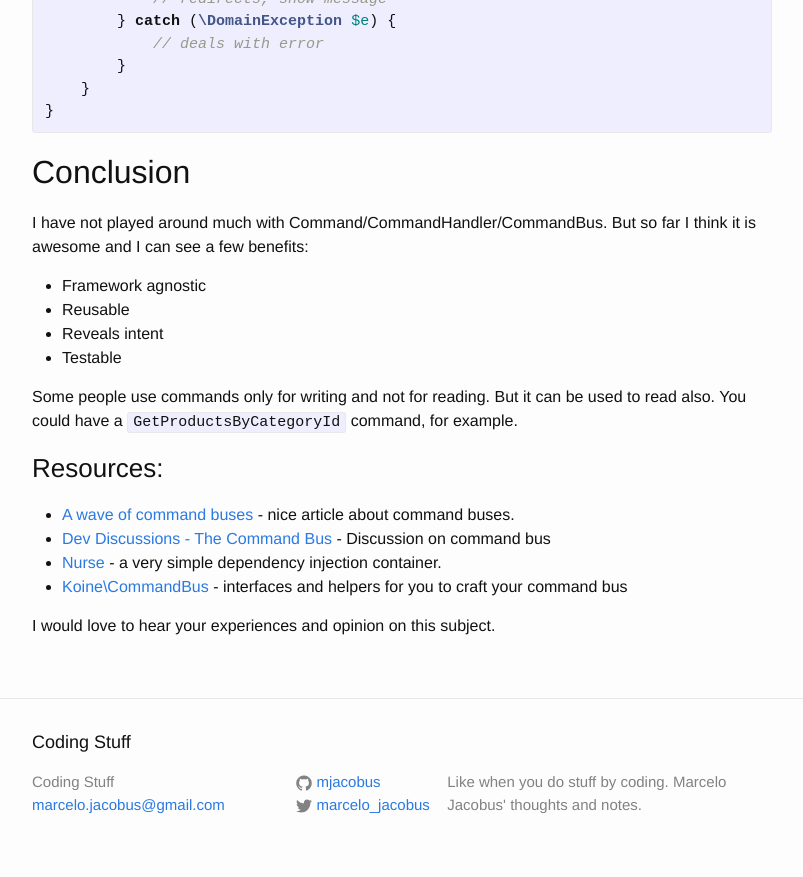
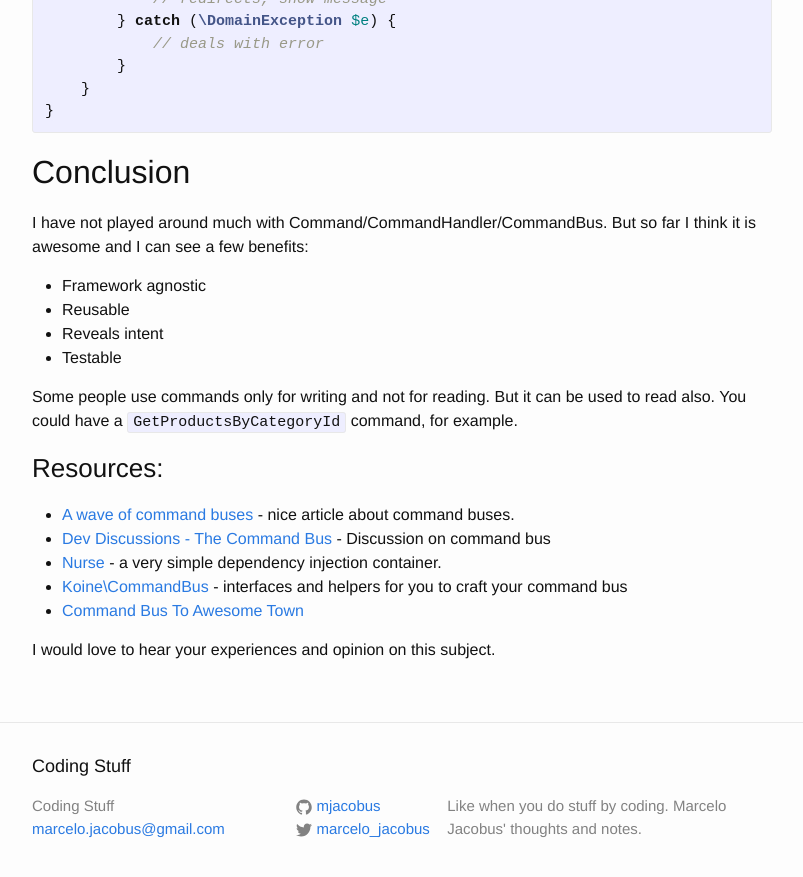
Before and after one commit to mjacobus/mjacobus.github.io, a Jekyll site: the page built from _posts/2015-06-17-command-buses-are-awesome.md, in a window 1280 px wide and 900 px high, scrolled down 4302 px. Shown: the top 877 px of the window, without its empty margins (238-1041 px from the left). Built offline with Jekyll 4.4.1, drawn with Linux system fonts in a browser that asks for light colours; comment, search, counter and statistics services are not loaded.

Commit message:
Updated command bus post

```diff
--- a/_posts/2015-06-17-command-buses-are-awesome.md
+++ b/_posts/2015-06-17-command-buses-are-awesome.md
@@ -228,5 +228,6 @@ example.
 - [Dev Discussions - The Command Bus](https://www.youtube.com/watch?v=fbSYZFZCFS0) - Discussion on command bus
 - [Nurse](https://github.com/mjacobus/nurse) - a very simple dependency injection container.
 - [Koine\CommandBus](https://github.com/koinephp/CommandBus) - interfaces and helpers for you to craft your command bus
+- [Command Bus To Awesome Town](http://de.slideshare.net/rosstuck/command-bus-to-awesome-town)
 
 I would love to hear your experiences and opinion on this subject.
```
